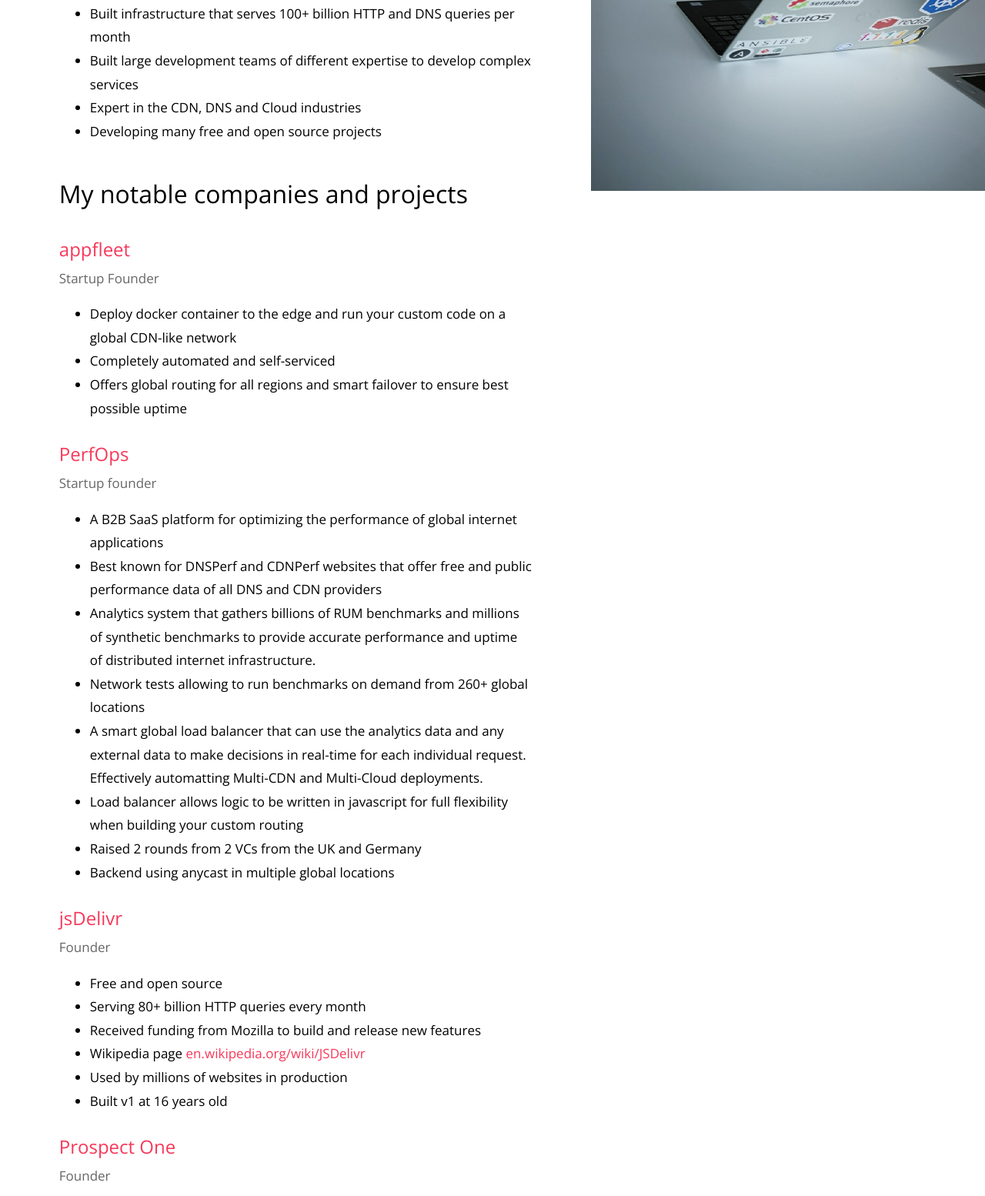
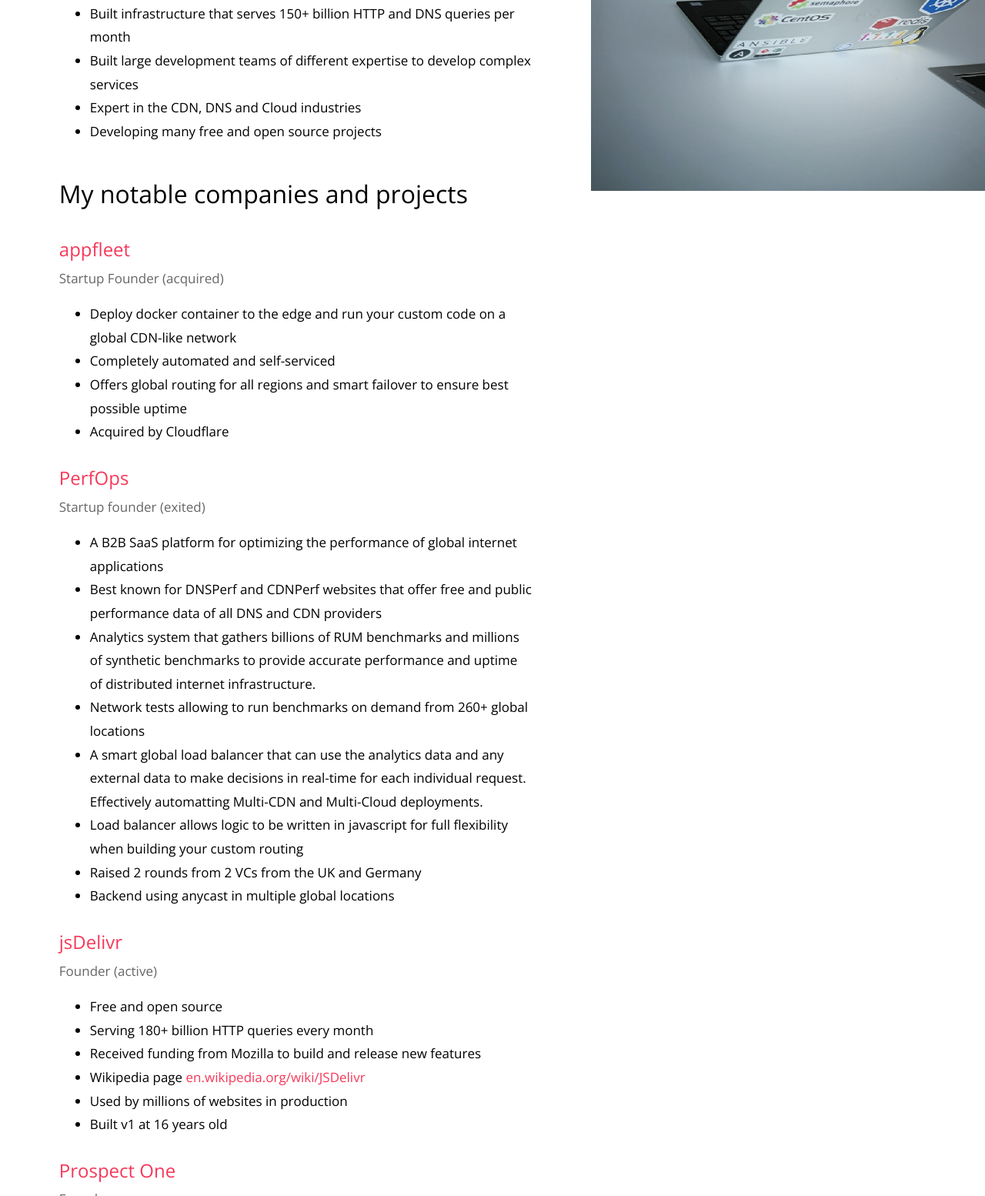
Before and after one commit to jimaek/akulov.com, a plain HTML site: page index.html in a window 1280 px wide. Shown: the part 552-2106 px from the top of the page at 77% size. Drawn offline with nearby package versions, Linux system fonts and the light colour scheme.

Commit message:
Update index.html

```diff
--- a/index.html
+++ b/index.html
@@ -71,7 +71,7 @@
 		<h2>Experience and milestones summary</h2>
 		<ul>
 			<li>Raised $1.25million from 2 VCs in Europe</li>
-			<li>Built infrastructure that serves 100+ billion HTTP and DNS queries per month</li>
+			<li>Built infrastructure that serves 150+ billion HTTP and DNS queries per month</li>
 			<li>Built large development teams of different expertise to develop complex services</li>
 			<li>Expert in the CDN, DNS and Cloud industries</li>
 			<li>Developing many free and open source projects</li>
@@ -84,16 +84,17 @@
           <ul class="resume-list">
             <li>
               <h3><a href="https://appfleet.com">appfleet</a></h3>
-              <p class="date">Startup Founder</p>
+              <p class="date">Startup Founder (acquired)</p>
               <ul>
 		      		 <li>Deploy docker container to the edge and run your custom code on a global CDN-like network</li>
 				 <li>Completely automated and self-serviced</li>
 				 <li>Offers global routing for all regions and smart failover to ensure best possible uptime</li>
+		                 <li>Acquired by Cloudflare</li>
               </ul>
             </li>
             <li>
               <h3><a href="https://perfops.net">PerfOps</a></h3>
-              <p class="date">Startup founder</p>
+              <p class="date">Startup founder (exited)</p>
               <ul>
 				 <li>A B2B SaaS platform for optimizing the performance of global internet applications</li>
 				 <li>Best known for DNSPerf and CDNPerf websites that offer free and public performance data of all DNS and CDN providers</li>
@@ -107,10 +108,10 @@
             </li>
             <li>
               <h3><a href="https://www.jsdelivr.com">jsDelivr</a></h3>
-              <p class="date">Founder</p>
+              <p class="date">Founder (active)</p>
               <ul>
 		      		 <li>Free and open source</li>
-				 <li>Serving 80+ billion HTTP queries every month</li>
+				 <li>Serving 180+ billion HTTP queries every month</li>
 				 <li>Received funding from Mozilla to build and release new features</li>
 				 <li>Wikipedia page <a href="https://en.wikipedia.org/wiki/JSDelivr">en.wikipedia.org/wiki/JSDelivr</a></li>
 				 <li>Used by millions of websites in production</li>
```
